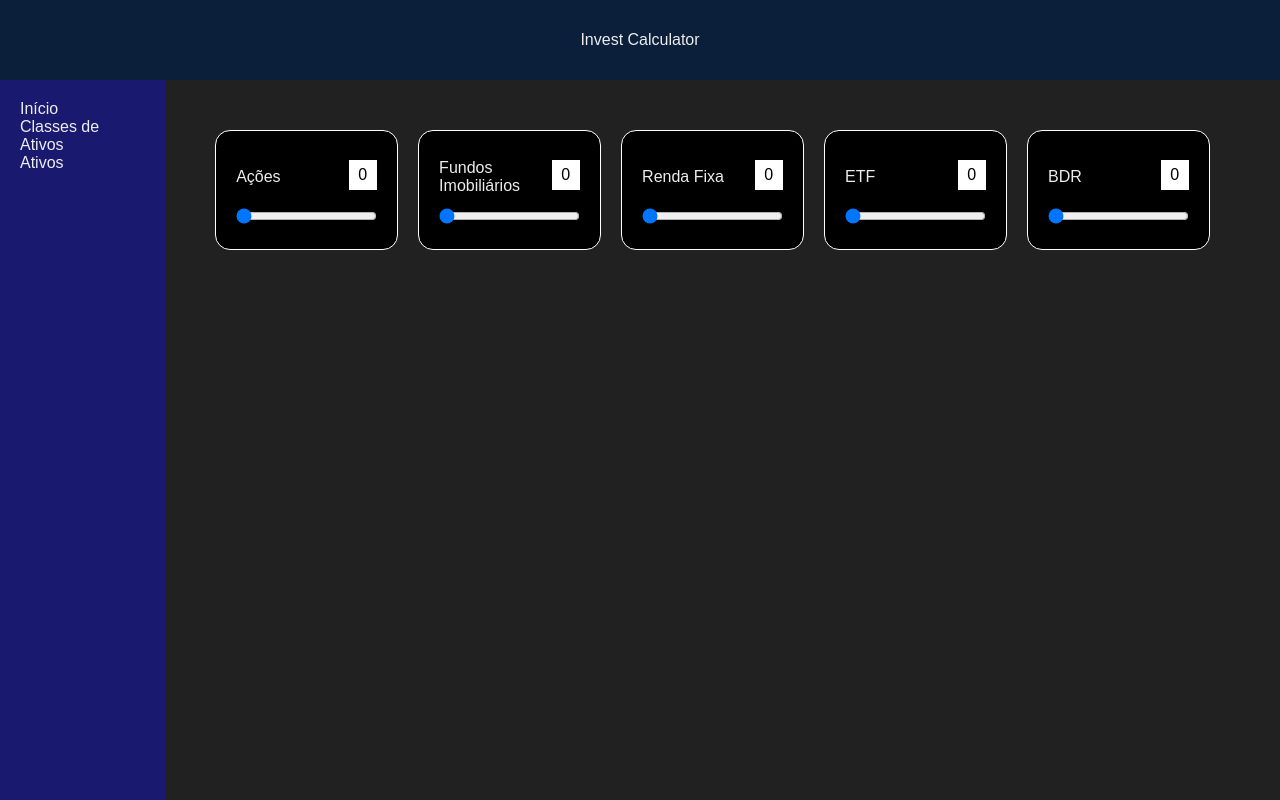
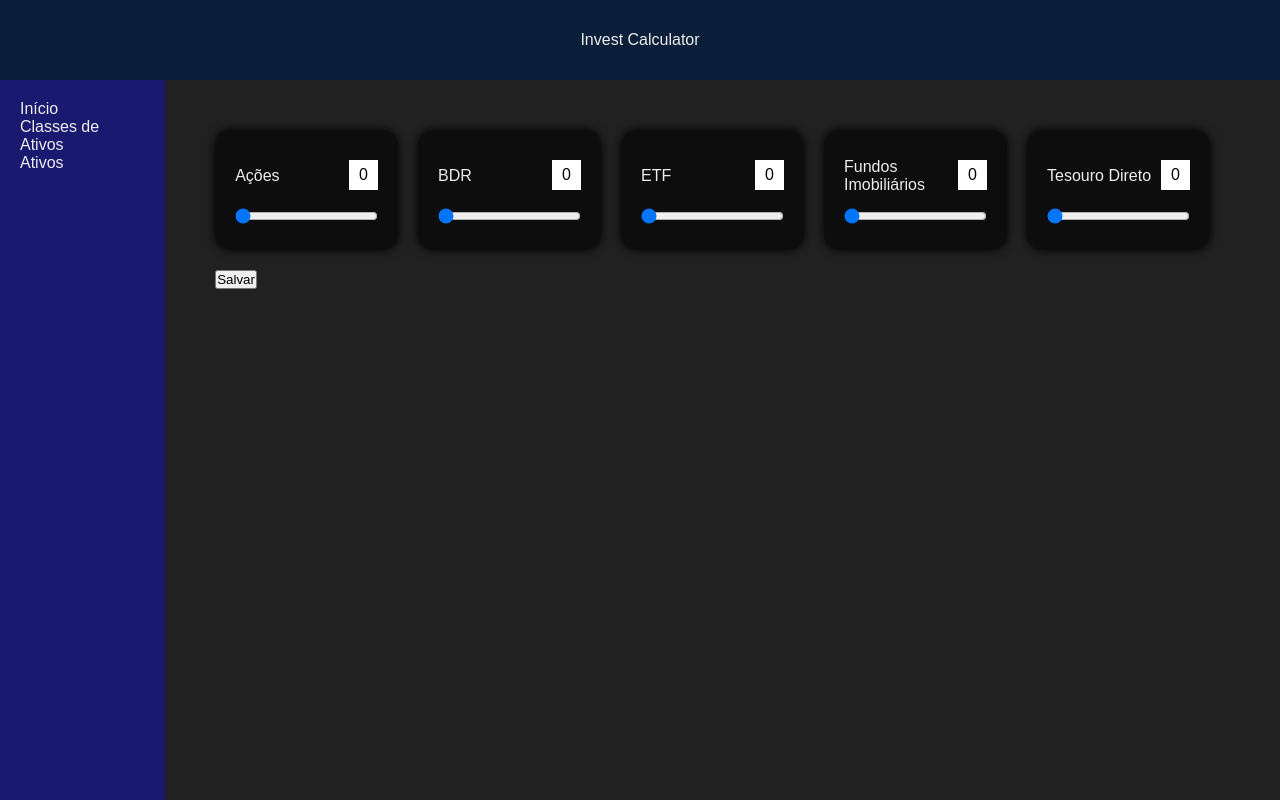
Before and after one commit to gabrielhtres/Invest-Calculator, a Next.js app: page /asset-classes in a window 1280 px wide. Built offline with nearby package versions, Linux system fonts and the light colour scheme.

Commit message:
Evoluído o desenvolvimento

```diff
--- a/middleware.ts
+++ b/middleware.ts
@@ -2,6 +2,7 @@ import { NextRequest, NextResponse } from "next/server";
 import { createMiddlewareClient } from "@supabase/auth-helpers-nextjs";
 
 export async function middleware(req: NextRequest) {
+  console.log("veio no middleware");
   const res = NextResponse.next();
   const supabase = createMiddlewareClient({ req, res });
 
@@ -17,5 +18,5 @@ export async function middleware(req: NextRequest) {
 }
 
 export const config = {
-  matcher: ["/", "/asset-classes", "/asset"], // rotas protegidas
+  matcher: ["/", "/asset-classes/:path*", "/asset/:path*"],
 };
--- a/package.json
+++ b/package.json
@@ -4,6 +4,7 @@
   "private": true,
   "scripts": {
     "dev": "next dev --turbopack",
+    "gen": "npx prisma generate",
     "build": "next build",
     "start": "next start",
     "lint": "next lint"
--- a/src/app/api/asset-classes/route.ts
+++ b/src/app/api/asset-classes/route.ts
@@ -1,23 +1,34 @@
-import { AssetData } from "@/app/types";
 import { prisma } from "@/lib/prisma";
-import { createMiddlewareClient } from "@supabase/auth-helpers-nextjs";
+import {
+  createServerActionClient,
+  createServerComponentClient,
+} from "@supabase/auth-helpers-nextjs";
 import { NextRequest, NextResponse } from "next/server";
+import { cookies } from "next/headers";
 import { z } from "zod";
 
-const assetClassSchema = z.object({
-  userId: z.string().min(1),
-  name: z.string(),
-  ticker: z.string(),
-  price: z.number().positive(),
-  quantity: z.number().nonnegative(),
-  total: z.number().nonnegative(),
-  type: z.enum(["stock", "etf", "bdr", "fii", "treasure"]),
-  percentage: z.number().optional(),
+// const assetClassSchema = z.object({
+//   userId: z.string().min(1),
+//   name: z.string(),
+//   ticker: z.string(),
+//   price: z.number().positive(),
+//   quantity: z.number().nonnegative(),
+//   total: z.number().nonnegative(),
+//   type: z.enum(["stock", "etf", "bdr", "fii", "treasure"]),
+//   percentage: z.number().optional(),
+// });
+const requestSchema = z.object({
+  stock: z.string().nonempty(),
+  bdr: z.string().nonempty(),
+  etf: z.string().nonempty(),
+  fii: z.string().nonempty(),
+  treasure: z.string().nonempty(),
 });
 
-export async function GET(req: NextRequest, res: NextResponse) {
+export async function GET() {
   try {
-    const supabase = createMiddlewareClient({ req, res });
+    const supabase = createServerActionClient({ cookies: () => cookies() });
+
     const {
       data: { session },
     } = await supabase.auth.getSession();
@@ -29,54 +40,46 @@ export async function GET(req: NextRequest, res: NextResponse) {
     });
 
     return NextResponse.json(assetClasses);
-  } catch (error) {
+  } catch {
     return NextResponse.json({ erro: "Erro interno" }, { status: 500 });
   }
 }
 
-export async function POST(req: NextRequest, res: NextResponse) {
+export async function POST(req: NextRequest) {
   try {
-    const supabase = createMiddlewareClient({ req, res });
+    const supabase = createServerActionClient({ cookies: () => cookies() });
 
     const {
       data: { session },
     } = await supabase.auth.getSession();
 
     const body = await req.json();
-    const newAssets: AssetData[] = [];
 
-    body.forEach(async (assetClass: AssetClassData) => {
-      const validated = assetClassSchema.parse({
-        ...asset,
+    const validated = requestSchema.parse({
+      ...body,
+    });
+
+    const assetClass = await prisma.assetClass.findFirst({
+      where: {
         userId: session?.user.id ?? "",
-      });
+      },
+    });
 
-      const existingAsset = await prisma.asset.findFirst({
-        where: {
-          userId: validated.userId,
-          ticker: validated.ticker,
-        },
-      });
-
-      if (existingAsset) {
-        const newAsset = await prisma.asset.update({
-          where: { id: existingAsset.id },
+    const newAssetClass = !assetClass
+      ? await prisma.assetClass.create({
           data: {
-            total: existingAsset.total + validated.total,
+            userId: session?.user.id ?? "",
+            ...validated,
+          },
+        })
+      : await prisma.assetClass.update({
+          where: { id: assetClass.id },
+          data: {
+            ...validated,
           },
         });
 
-        newAssets.push(newAsset);
-      } else {
-        const newAsset = await prisma.asset.create({
-          data: validated,
-        });
-
-        newAssets.push(newAsset);
-      }
-    });
-
-    return NextResponse.json(newAssets);
+    return NextResponse.json(newAssetClass);
   } catch (error) {
     if (error instanceof z.ZodError) {
       return NextResponse.json(
--- a/src/app/api/assets/route.ts
+++ b/src/app/api/assets/route.ts
@@ -1,8 +1,9 @@
 import { AssetData } from "@/app/types";
 import { prisma } from "@/lib/prisma";
-import { createMiddlewareClient } from "@supabase/auth-helpers-nextjs";
+import { createServerComponentClient } from "@supabase/auth-helpers-nextjs";
 import { NextRequest, NextResponse } from "next/server";
 import { z } from "zod";
+import { cookies } from "next/headers";
 
 const assetSchema = z.object({
   userId: z.string().min(1),
@@ -15,9 +16,9 @@ const assetSchema = z.object({
   percentage: z.number().optional(),
 });
 
-export async function GET(req: NextRequest, res: NextResponse) {
+export async function GET() {
   try {
-    const supabase = createMiddlewareClient({ req, res });
+    const supabase = createServerComponentClient({ cookies });
     const {
       data: { session },
     } = await supabase.auth.getSession();
@@ -29,14 +30,14 @@ export async function GET(req: NextRequest, res: NextResponse) {
     });
 
     return NextResponse.json(assets);
-  } catch (error) {
+  } catch {
     return NextResponse.json({ erro: "Erro interno" }, { status: 500 });
   }
 }
 
-export async function POST(req: NextRequest, res: NextResponse) {
+export async function POST(req: NextRequest) {
   try {
-    const supabase = createMiddlewareClient({ req, res });
+    const supabase = createServerComponentClient({ cookies });
     const {
       data: { session },
     } = await supabase.auth.getSession();
--- a/src/app/api/login/route.ts
+++ b/src/app/api/login/route.ts
@@ -2,17 +2,16 @@ import { UserSchema } from "@/lib/schemas";
 import { NextRequest, NextResponse } from "next/server";
 
 export async function POST(req: NextRequest) {
-    const body = await req.json();
-    const parse = UserSchema.safeParse(body);
+  const body = await req.json();
+  const parse = UserSchema.safeParse(body);
 
-    if (!parse.success) {
-        const erros = parse.error.format();
-        return NextResponse.json({ error: 'Dados inválidos', detalhes: erros }, { status: 400 });
-    }
+  if (!parse.success) {
+    const erros = parse.error.format();
+    return NextResponse.json(
+      { error: "Dados inválidos", detalhes: erros },
+      { status: 400 }
+    );
+  }
 
-    const { nome, email } = parse.data;
-
-    // ... salva no banco aqui
-
-    return NextResponse.json({ sucesso: true }, { status: 201 });
+  return NextResponse.redirect(new URL("/login", req.url));
 }
--- a/src/app/asset-classes/page.module.css
+++ b/src/app/asset-classes/page.module.css
@@ -6,18 +6,18 @@
 }
 
 .class_box {
-    background-color: #000;
+  background-color: rgba(0, 0, 0, 0.6);
   width: 300px;
   height: 120px;
   display: flex;
   flex-direction: column;
   justify-content: space-around;
   align-items: start;
-    border: 1px solid #FFF;
   margin-right: 2%;
   margin-bottom: 2%;
   padding: 20px;
   border-radius: 15px;
+  box-shadow: 0 0 10px rgba(0, 0, 0, 1);
 
   .class_title {
     width: 100%;
@@ -28,14 +28,14 @@
     align-items: center;
 
     .title {
-            width: 80%
+      width: 80%;
     }
 
     .percentage {
       width: 20%;
       height: 30px;
-            background-color: #FFF;
-            border: 1px solid #FFF;
+      background-color: #fff;
+      border: 1px solid #fff;
       margin-bottom: 2%;
       color: #000;
       display: flex;
--- a/src/app/asset-classes/page.tsx
+++ b/src/app/asset-classes/page.tsx
@@ -2,16 +2,15 @@
 
 import { useState } from "react";
 import styles from "./page.module.css";
+import { assetsClasses } from "../utils";
 
 export default function Page() {
-  const fields = ["Ações", "Fundos Imobiliários", "Renda Fixa", "ETF", "BDR"];
-
   const [values, setValues] = useState({
-    Ações: 0,
-    "Fundos Imobiliários": 0,
-    "Renda Fixa": 0,
-    ETF: 0,
-    BDR: 0,
+    stock: 0,
+    fii: 0,
+    treasure: 0,
+    etf: 0,
+    bdr: 0,
   });
 
   const handleChange = (e: React.ChangeEvent<HTMLInputElement>) => {
@@ -23,27 +22,48 @@ export default function Page() {
     }));
   };
 
+  const handleSubmit = () => {
+    console.log("values", values);
+    fetch("/api/asset-classes", {
+      method: "POST",
+      body: JSON.stringify(values),
+    })
+      .then()
+      .then((res) => {
+        console.log("Resposta do servidor:", res);
+      })
+      .catch((err) => {
+        console.error("Erro ao enviar os dados:", err);
+      });
+  };
+
   return (
+    <>
       <div className={styles.page}>
-      {fields.map((field) => (
-        <div key={field} className={styles.class_box}>
+        {Object.entries(assetsClasses).map(([key, value]) => (
+          <div key={key} className={styles.class_box}>
             <div className={styles.class_title}>
-            <div className={styles.title}>{field}</div>
+              <div className={styles.title}>{value}</div>
               <div className={styles.percentage}>
-              {values[field as keyof typeof values]}
+                {values[key as keyof typeof values]}
               </div>
             </div>
             <input
               onChange={handleChange}
               type="range"
-            name={field}
+              name={key}
               min="0"
               max="100"
-            value={values[field as keyof typeof values]}
+              value={values[key as keyof typeof values]}
               step="1"
             />
           </div>
         ))}
       </div>
+
+      <div>
+        <button onClick={handleSubmit}>Salvar</button>
+      </div>
+    </>
   );
 }
--- a/src/app/assets/page.tsx
+++ b/src/app/assets/page.tsx
@@ -29,6 +29,7 @@ export default function Page() {
 
   useEffect(() => {
     const supabase = createClientComponentClient();
+
     supabase.auth.getSession().then(({ data }) => {
       setSession(data.session);
     });
--- a/src/app/login/page.tsx
+++ b/src/app/login/page.tsx
@@ -1,8 +1,6 @@
 "use client";
 
-import { useToken } from "@/context/GlobalContext";
 import { supabase } from "@/lib/supabase";
-import { useEffect } from "react";
 import { useRouter } from "next/navigation";
 
 export default function Login() {
```
Also changed, not shown: src/app/types.ts (+10 -3 lines), src/components/Table.module.css (+4 -3 lines), 2 other files (tests, documents, lock files or other folders). Lines whose indentation alone changed are shown as unchanged.
